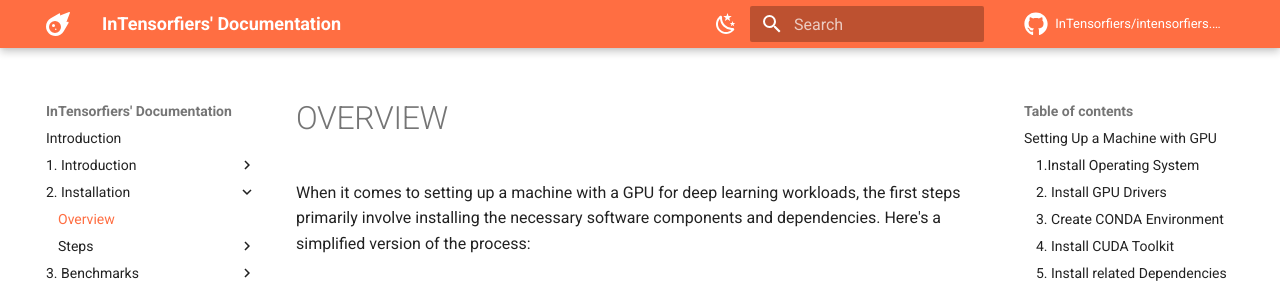
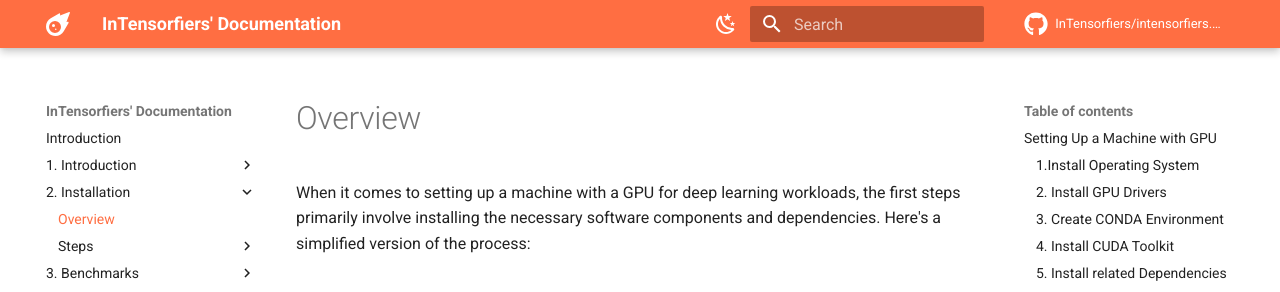
Before and after one commit to InTensorfiers/intensorfiers.github.io, an MkDocs documentation site: the page built from docs/installation/installation-process-overview.md, in a window 1280 px wide and 900 px high. Shown: the top 292 px of the window. Built offline with MkDocs 1.6.1 and Material for MkDocs 9.7.7, drawn with Linux system fonts in a browser that asks for light colours; comment, search, counter and statistics services are not loaded.

Commit message:
Change header to follow

```diff
--- a/docs/installation/installation-process-overview.md
+++ b/docs/installation/installation-process-overview.md
@@ -1,4 +1,4 @@
-# OVERVIEW
+# Overview
 
 When it comes to setting up a machine with a GPU for deep learning workloads, the first steps primarily involve installing the necessary software components and dependencies. Here's a simplified version of the process:
 
```
